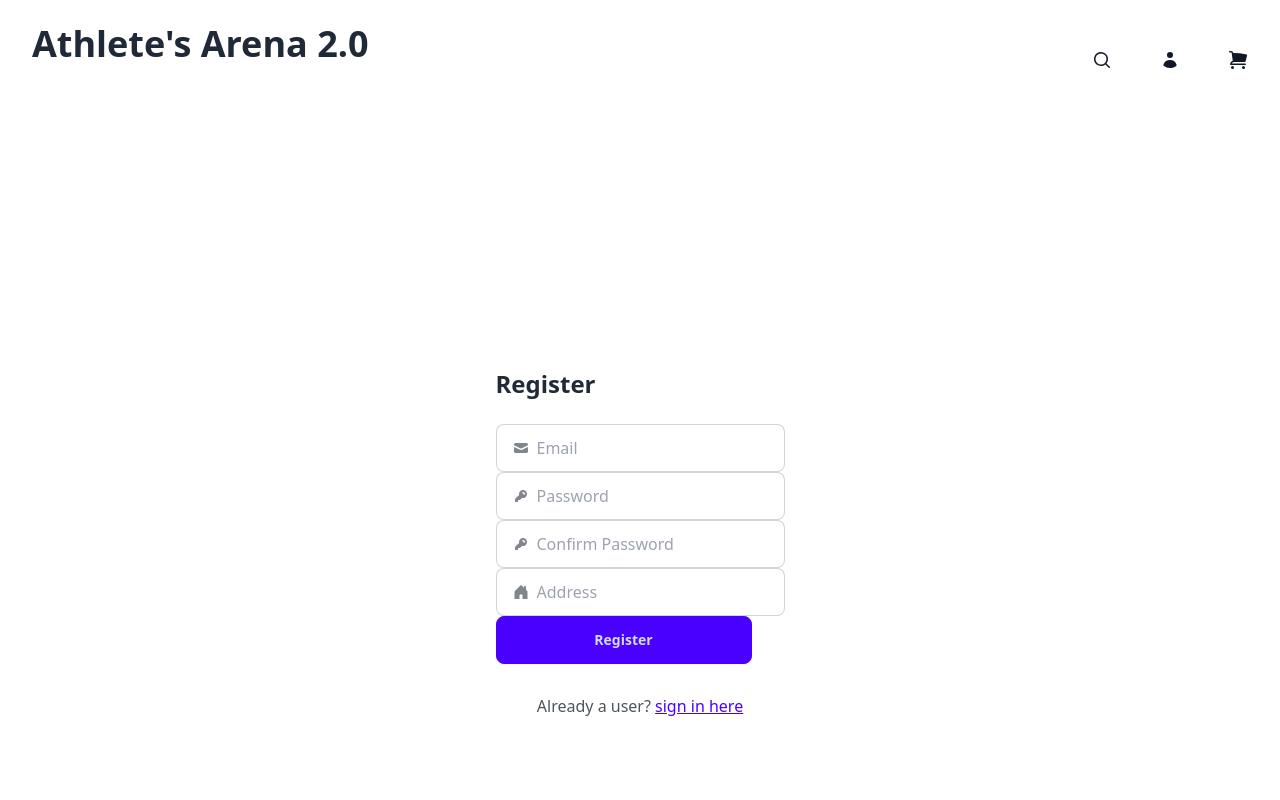
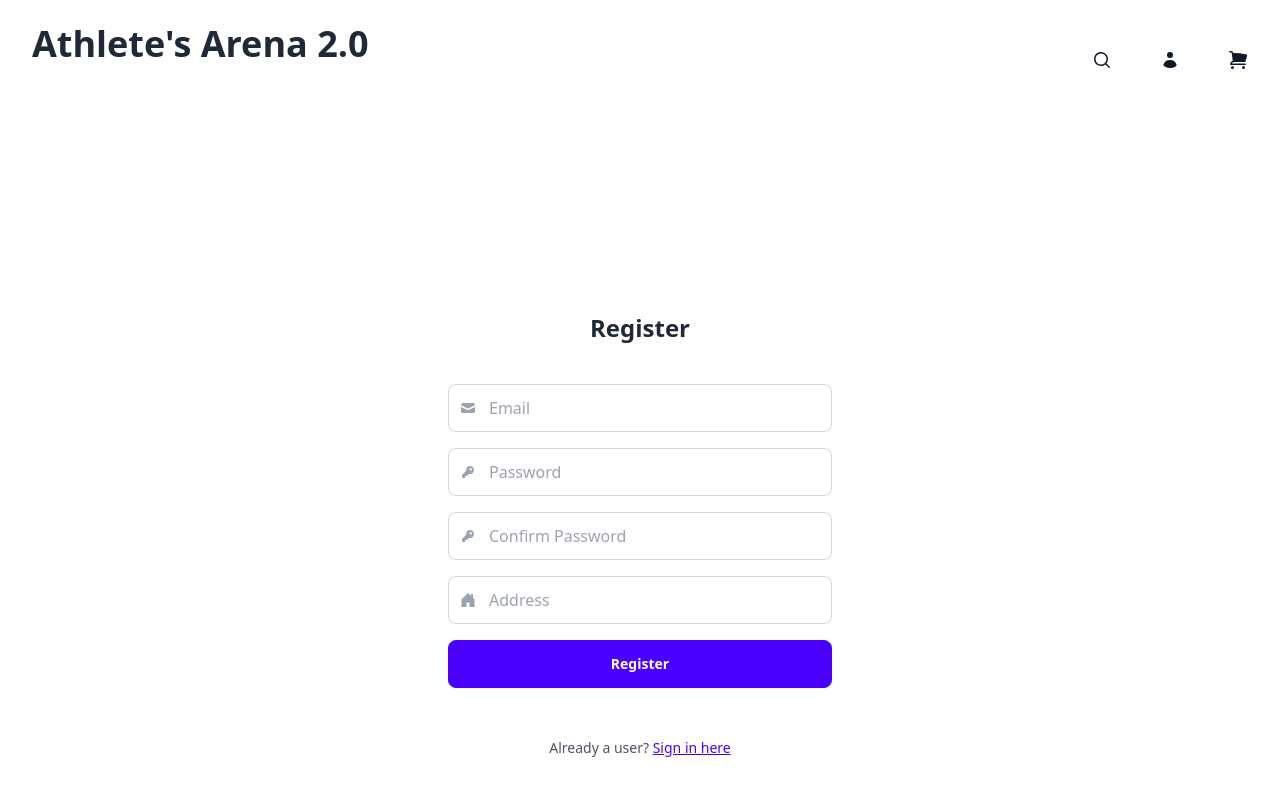
Before and after one commit to SdbnCode/ecom-platform, a Next.js app: page /register in a window 1280 px wide. Shown: the top 800 px of the page. Built offline with nearby package versions, Linux system fonts and the light colour scheme.

Commit message:
fixed css for login and register page

```diff
--- a/src/app/login/page.tsx
+++ b/src/app/login/page.tsx
@@ -74,7 +74,7 @@ export default function LoginPage() {
               />
             </div>
             {errors.email && (
-              <p className="mt-1 to-red-600 text-sm text-error">
+              <p className="mb-0 mt-1 text-sm text-error">
                 {errors.email.message}
               </p>
             )}
@@ -101,7 +101,7 @@ export default function LoginPage() {
               />
             </div>
             {errors.password && (
-              <p className="mt-1 text-sm text-error">
+              <p className="mb-0 mt-1 text-sm text-error">
                 {errors.password.message}
               </p>
             )}
--- a/src/app/register/page.tsx
+++ b/src/app/register/page.tsx
@@ -61,38 +61,41 @@ export default function RegisterPage() {
   };
 
   return (
-    <div className="flex h-screen items-center justify-center">
-      <div className="prose flex h-screen flex-col items-center justify-center gap-2">
-        <form onSubmit={handleSubmit(onSubmit)}>
-          <h2>Register</h2>
-
-          <label className="input input-bordered flex items-center gap-2">
+    <div className="flex h-screen items-center justify-center bg-white">
+      <div className="prose w-full max-w-md gap-2 rounded-lg bg-white p-8">
+        <form onSubmit={handleSubmit(onSubmit)} className="flex flex-col gap-4">
+          <h2 className="text-center">Register</h2>
+          <div className="form-control">
+            <div className="relative">
               <svg
                 xmlns="http://www.w3.org/2000/svg"
                 viewBox="0 0 16 16"
                 fill="currentColor"
-              className="h-4 w-4 opacity-70"
+                className="absolute left-3 top-1/2 h-4 w-4 -translate-y-1/2 transform text-gray-400"
               >
                 <path d="M2.5 3A1.5 1.5 0 0 0 1 4.5v.793c.026.009.051.02.076.032L7.674 8.51c.206.1.446.1.652 0l6.598-3.185A.755.755 0 0 1 15 5.293V4.5A1.5 1.5 0 0 0 13.5 3h-11Z" />
                 <path d="M15 6.954 8.978 9.86a2.25 2.25 0 0 1-1.956 0L1 6.954V11.5A1.5 1.5 0 0 0 2.5 13h11a1.5 1.5 0 0 0 1.5-1.5V6.954Z" />
               </svg>
               <input
                 type="text"
-              className="grow"
+                className="input input-bordered w-full bg-inherit pl-10"
                 placeholder="Email"
                 {...register("email")}
               />
-          </label>
+            </div>
             {errors.email && (
-            <p className="text-red-500">{errors.email.message}</p>
+              <p className="mb-0 mt-1 text-sm text-error">
+                {errors.email.message}
+              </p>
             )}
-
-          <label className="input input-bordered flex items-center gap-2">
+          </div>
+          <div className="form-control">
+            <div className="relative">
               <svg
                 xmlns="http://www.w3.org/2000/svg"
                 viewBox="0 0 16 16"
                 fill="currentColor"
-              className="h-4 w-4 opacity-70"
+                className="absolute left-3 top-1/2 h-4 w-4 -translate-y-1/2 transform text-gray-400"
               >
                 <path
                   fillRule="evenodd"
@@ -102,21 +105,24 @@ export default function RegisterPage() {
               </svg>
               <input
                 type="password"
-              className="grow"
+                className="input input-bordered w-full bg-inherit pl-10"
                 placeholder="Password"
                 {...register("password")}
               />
-          </label>
+            </div>
             {errors.password && (
-            <p className="text-red-500">{errors.password.message}</p>
+              <p className="mb-0 mt-1 text-sm text-error">
+                {errors.password.message}
+              </p>
             )}
-
-          <label className="input input-bordered flex items-center gap-2">
+          </div>
+          <div className="form-control">
+            <div className="relative">
               <svg
                 xmlns="http://www.w3.org/2000/svg"
                 viewBox="0 0 16 16"
                 fill="currentColor"
-              className="h-4 w-4 opacity-70"
+                className="absolute left-3 top-1/2 h-4 w-4 -translate-y-1/2 transform text-gray-400"
               >
                 <path
                   fillRule="evenodd"
@@ -126,48 +132,55 @@ export default function RegisterPage() {
               </svg>
               <input
                 type="password"
-              className="grow"
+                className="input input-bordered w-full bg-inherit pl-10"
                 placeholder="Confirm Password"
                 {...register("confirmPassword")}
               />
-          </label>
+            </div>
             {errors.confirmPassword && (
-            <p className="text-red-500">{errors.confirmPassword.message}</p>
+              <p className="mb-0 mt-1 text-sm text-error">
+                {errors.confirmPassword.message}
+              </p>
             )}
-
-          <label className="input input-bordered flex items-center gap-2">
+          </div>
+          <div className="form-control">
+            <div className="relative">
               <svg
                 xmlns="http://www.w3.org/2000/svg"
                 width="16"
                 height="16"
                 fill="currentColor"
                 viewBox="0 0 16 16"
-              className="h-4 w-4 opacity-70"
+                className="absolute left-3 top-1/2 h-4 w-4 -translate-y-1/2 transform text-gray-400"
               >
                 <path d="M6.5 14.5v-3.505c0-.245.25-.495.5-.495h2c.25 0 .5.25.5.5v3.5a.5.5 0 0 0 .5.5h4a.5.5 0 0 0 .5-.5v-7a.5.5 0 0 0-.146-.354L13 5.793V2.5a.5.5 0 0 0-.5-.5h-1a.5.5 0 0 0-.5.5v1.293L8.354 1.146a.5.5 0 0 0-.708 0l-6 6A.5.5 0 0 0 1.5 7.5v7a.5.5 0 0 0 .5.5h4a.5.5 0 0 0 .5-.5" />
               </svg>
               <input
                 type="text"
-              className="grow"
+                className="input input-bordered w-full bg-inherit pl-10"
                 placeholder="Address"
                 {...register("address")}
               />
-          </label>
+            </div>
             {errors.address && (
-            <p className="text-red-500">{errors.address.message}</p>
+              <p className="mb-0 mt-1 text-sm text-error">
+                {errors.address.message}
+              </p>
             )}
-
-          <button className="btn btn-primary btn-wide" type="submit">
+          </div>
+          <button
+            className="btn btn-primary mb-4 w-full text-white"
+            type="submit"
+          >
             Register
           </button>
-        </form>
-
-        <p>
+          <p className="text-center text-sm">
             Already a user?{" "}
             <Link href="/login" className="link link-primary">
-            sign in here
+              Sign in here
             </Link>
           </p>
+        </form>
       </div>
     </div>
   );
```
Lines whose indentation alone changed are shown as unchanged.
